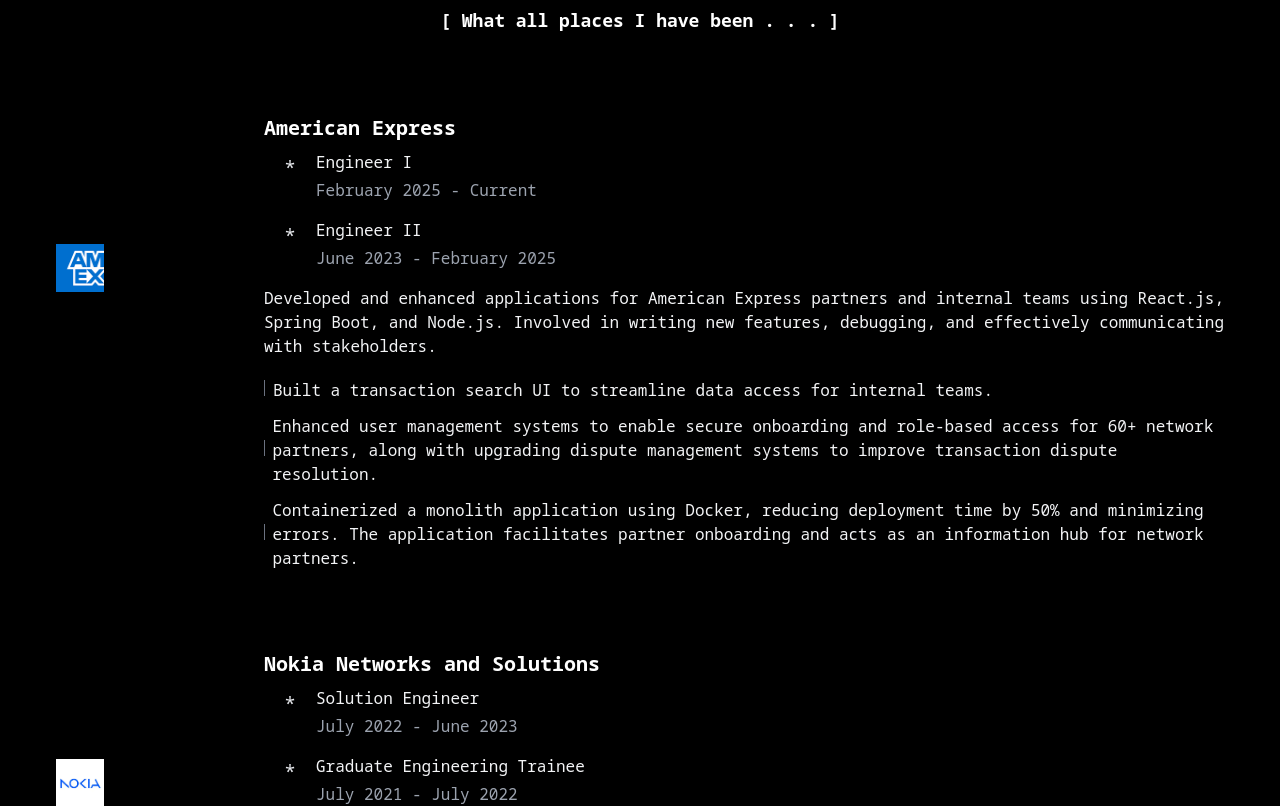
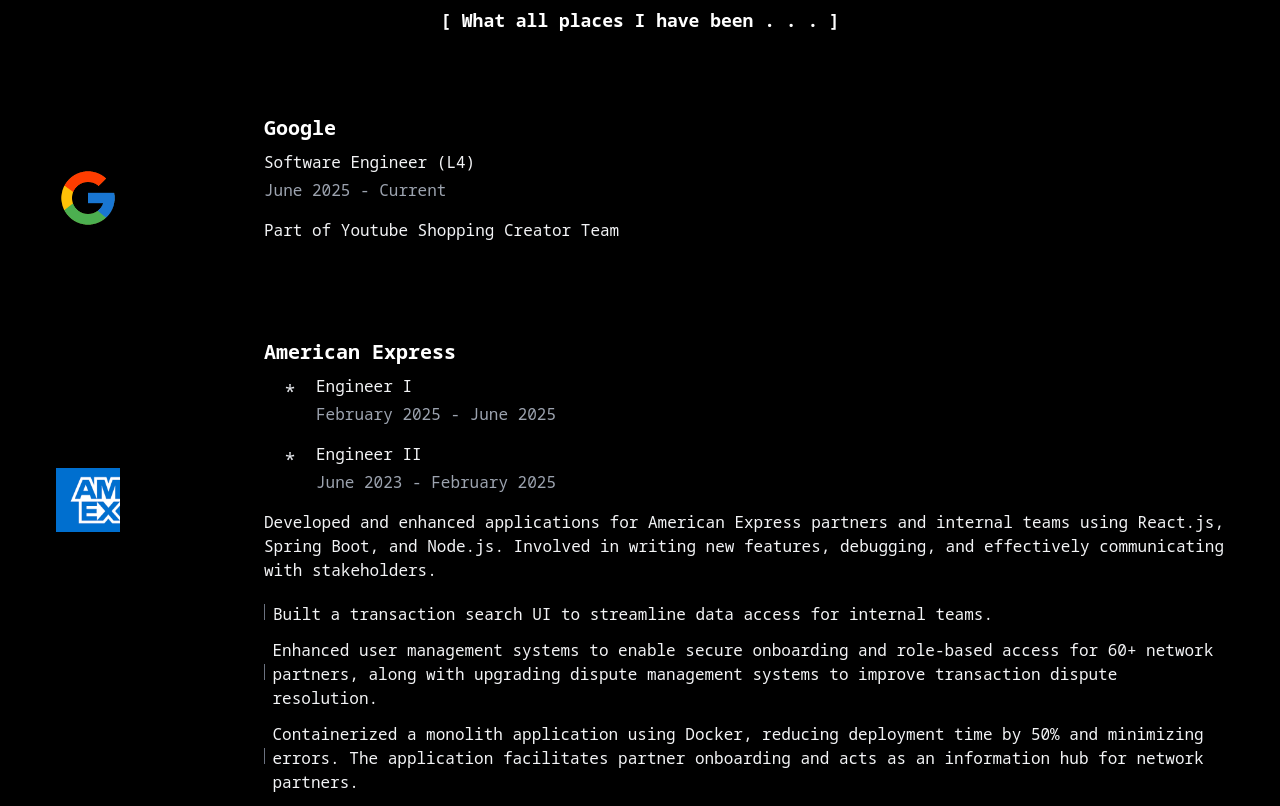
Before and after one commit to mohit138/mohit138.github.io, a React (Create React App) app: page / in a window 1280 px wide. Shown: the part 1750-2556 px from the top of the page. Built offline with nearby package versions, Linux system fonts and the light colour scheme.

Commit message:
Added basic info for new company

```diff
--- a/public/journey.json
+++ b/public/journey.json
@@ -1,11 +1,25 @@
 [
+    {
+        "company": "Google",
+        "titles":[
+            {
+                "title": "Software Engineer (L4)",
+                "startMonth": "June 2025",
+                "endMonth": "Current"
+            }
+        ],
+        "summary": "Part of Youtube Shopping Creator Team",
+        "points": [],
+        "logo": "google.png",
+        "logoUrl": "https://www.linkedin.com/company/google/posts/?feedView=all"
+    },
     {
         "company": "American Express",
         "titles":[
             {
                 "title": "Engineer I",
                 "startMonth": "February 2025",
-                "endMonth": "Current"
+                "endMonth": "June 2025"
             },
             {
                 "title": "Engineer II",
--- a/src/journey/JourneyItem.jsx
+++ b/src/journey/JourneyItem.jsx
@@ -34,7 +34,7 @@ const JourneyItem = ({ company, titles, summary, points, logo, logoUrl }) => {
 				><img
 						src={process.env.REACT_APP_BASE_URL + logo}
 						alt={`${company} logo`}
-						className="absolute left-0 mt-4 top-1/4 w-12 h-12 ml-4 sm:ml-8 bg-black"
+						className="absolute left-0 mt-4 top-1/4 w-12 h-12 xl:w-16 xl:h-16 ml-4 sm:ml-8 bg-black"
 					/>
 				</a>
 			)}
```
Also changed, not shown: public/google.png (added).
